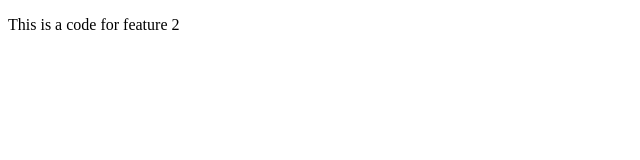
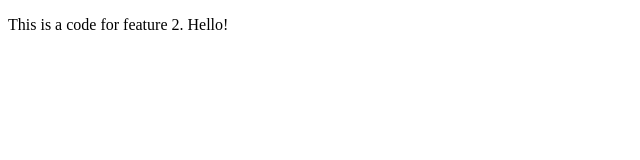
Before and after one commit to ASPawar10/Amazon-Clone, a plain HTML site: page new.html in a window 1280 px wide. Shown: the full height of the page, 0-640 px from the left. Drawn offline with Linux system fonts and the light colour scheme.

Commit message:
new.html added

```diff
--- a/new.html
+++ b/new.html
@@ -7,7 +7,7 @@
 </head>
 <body>
 
-    <p>This is a code for feature 2</p>
+    <p>This is a code for feature 2. Hello!</p>
 
 </body>
 </html>
```
